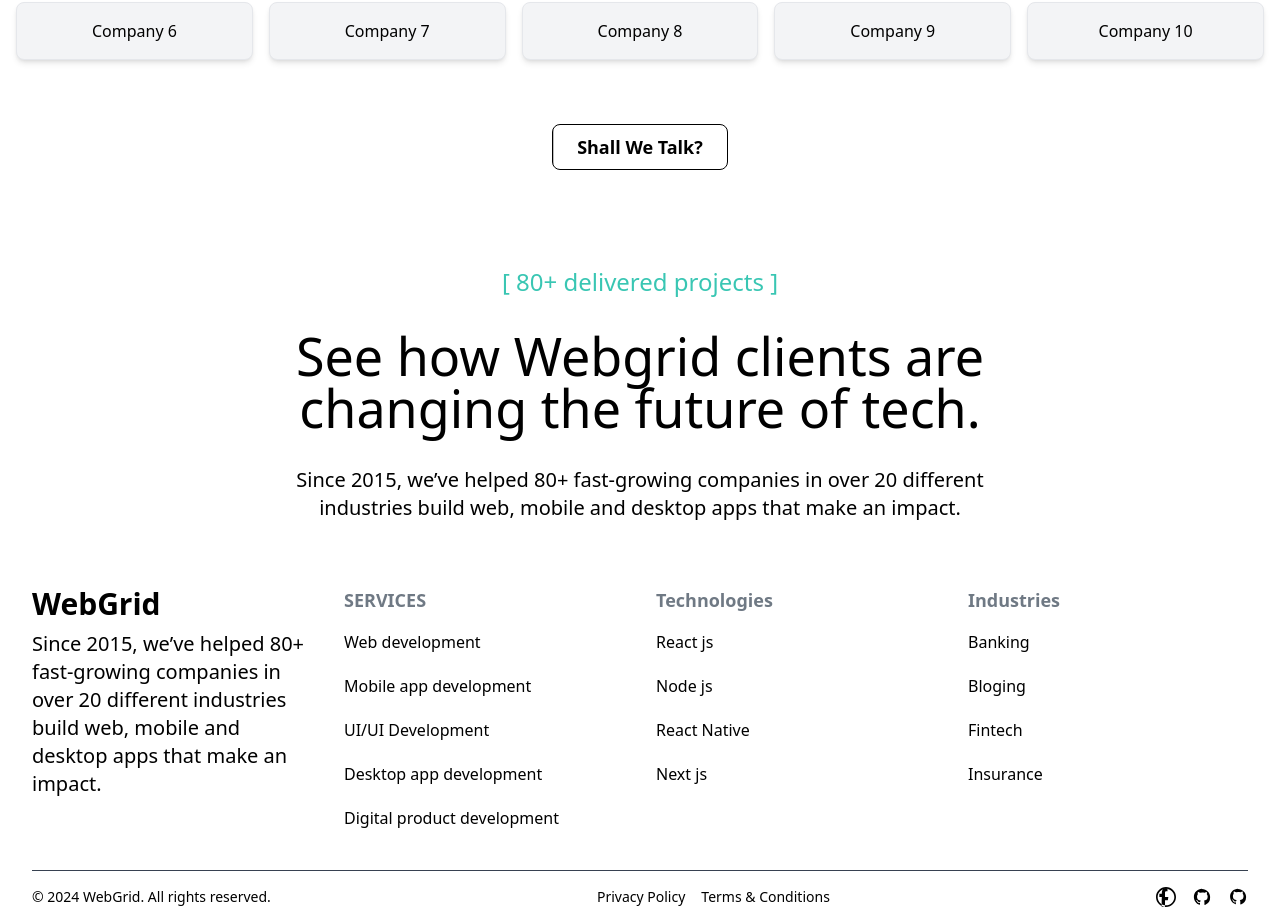
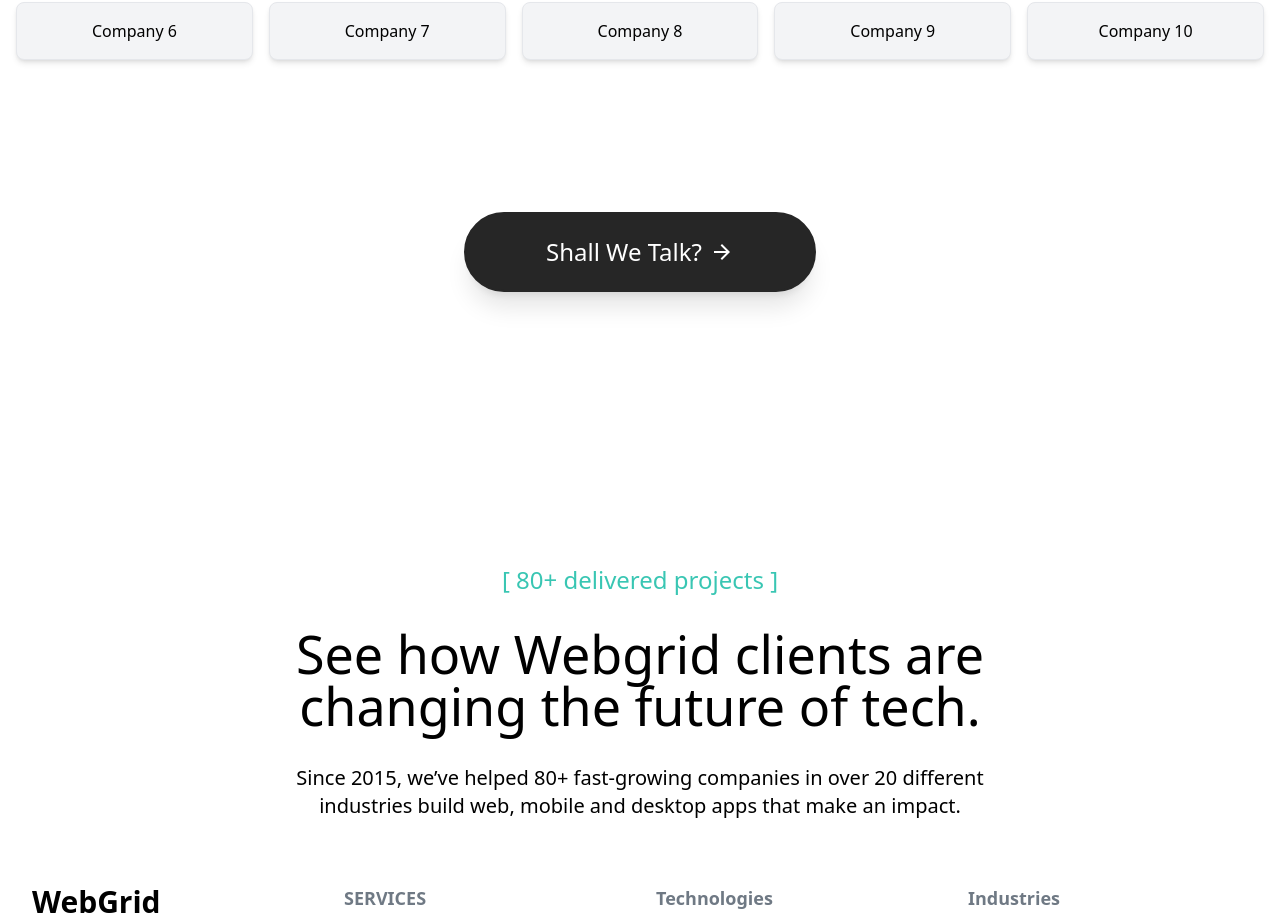
Before and after one commit to Softechbengaluru/webgrird-frontend, a Next.js app: page /about in a window 1280 px wide. Shown: the part 2438-3359 px from the top of the page. Built offline with nearby package versions, Linux system fonts and the light colour scheme.

Commit message:
logo added

```diff
--- a/app/about/page.jsx
+++ b/app/about/page.jsx
@@ -1,6 +1,7 @@
 "use client"
 import Link from 'next/link';
 import React, { useState, useRef, useEffect } from 'react';
+import ArrowForwardIcon from '@mui/icons-material/ArrowForward';
 
 const items = [
     {
@@ -299,14 +300,18 @@ const About = () => {
                 </div>
             </div>
 
-            <div className="flex justify-center mt-6">
-                <Link href="/contact" className="relative text-lg font-bold overflow-hidden px-6 py-2 border border-black bg-white text-black rounded-lg transition-all duration-300 ease-in-out hover:text-white hover:bg-black"
+            <div className='flex justify-center mt-16 sm:mt-28 mb-20 sm:mb-44'>
+                <Link href="/contact"
                     onMouseEnter={() => setHovered(true)}
-                    onMouseLeave={() => setHovered(false)}>
-                    <span className="absolute inset-0 transition-transform duration-300 transform -translate-x-full bg-black z-0 hover:translate-x-0"></span>
-                    <span className="relative z-10">{hovered ? "Let's get together" : 'Shall We Talk?'}</span>
+                    onMouseLeave={() => setHovered(false)}
+                    type="submit"
+                    className="flex px-6 sm:px-11 sm:py-5 2xl:px-28 lg:px-20 lg:h-20 2xl:text-3xl xl:text-2xl xl:h-20 xl:px-20 2xl:h-24 justify-center gap-2 items-center mx-auto shadow-xl font-normal bg-[#262626] backdrop-blur-md text-white isolation-auto border-[#262626] before:absolute before:w-full before:transition-all before:duration-700 before:hover:w-full before:-left-full before:hover:left-0 before:rounded-full before:bg-white hover:text-[#262626] before:-z-10 before:aspect-square before:hover:scale-150 before:hover:duration-700 relative z-10 py-2 overflow-hidden border-2 rounded-full group"
+                >
+                    {hovered ? "Let's get together" : 'Shall We Talk?'}
+                    <ArrowForwardIcon />
                 </Link>
             </div>
+
         </>
     )
 }
```
